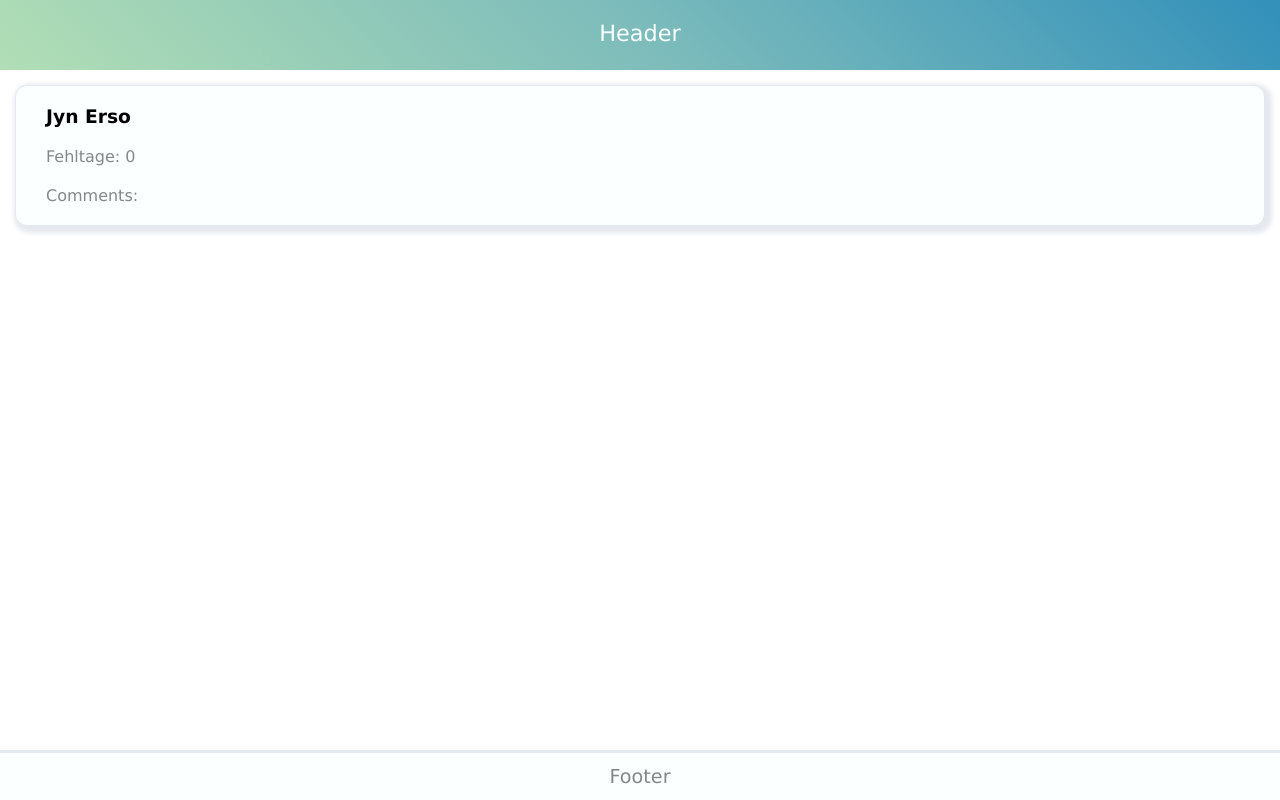
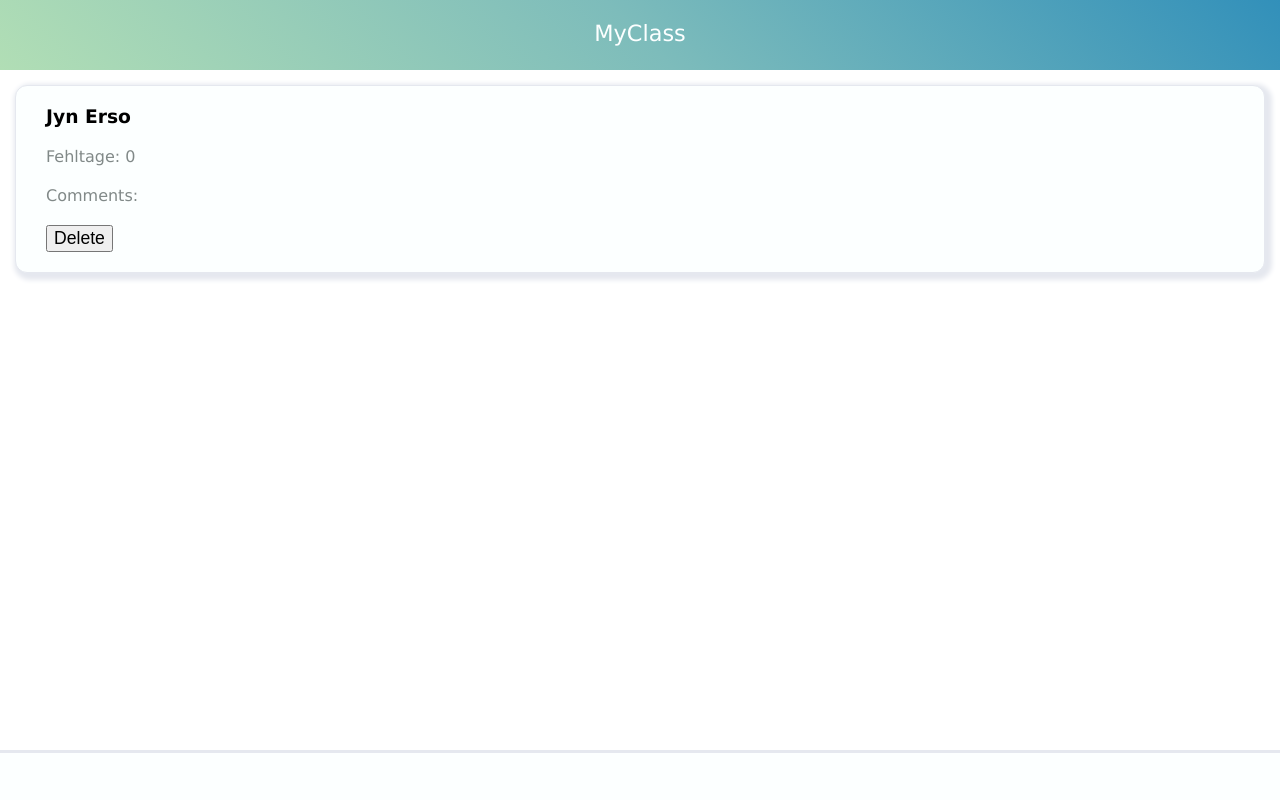
Before and after one commit to rolandlitzba/teacherapp, a React (Create React App) app: page /details/1 in a window 1280 px wide. Built offline with nearby package versions, Linux system fonts and the light colour scheme.

Commit message:
Add Delete

```diff
--- a/src/Footer.js
+++ b/src/Footer.js
@@ -11,5 +11,5 @@ const StyledFooter = styled.footer`
 `;
 
 export default function Footer() {
-  return <StyledFooter>Footer</StyledFooter>;
+  return <StyledFooter />;
 }
--- a/src/Header.js
+++ b/src/Header.js
@@ -10,5 +10,5 @@ const StyledHeader = styled.header`
 `;
 
 export default function Header() {
-  return <StyledHeader>Header</StyledHeader>;
+  return <StyledHeader>MyClass</StyledHeader>;
 }
--- a/src/app/App.js
+++ b/src/app/App.js
@@ -23,8 +23,9 @@ const Main = styled.main`
 
 const StyledAddButton = styled.button`
   position: absolute;
-  right: 20px;
+  right: 30px;
   bottom: 60px;
+  font-size: 1.2em;
 `;
 
 export default function App() {
@@ -41,6 +42,11 @@ export default function App() {
     return card;
   }
 
+  function handleDelete(id) {
+    const index = cards.findIndex(card => card.id === id);
+    setCards([...cards.slice(0, index), ...cards.slice(index + 1)]);
+  }
+
   return (
     <Router>
       <Grid>
@@ -51,7 +57,11 @@ export default function App() {
           <Route
             path="/details/:id"
             render={props => (
-              <DetailCard card={findCard(props.match.params.id)} />
+              <DetailCard
+                card={findCard(props.match.params.id)}
+                onDelete={handleDelete}
+                {...props}
+              />
             )}
           />
           <Route
--- a/src/card/DetailCard.js
+++ b/src/card/DetailCard.js
@@ -22,14 +22,25 @@ const StyledHeading = styled.h3`
   padding: 10px;
 `;
 
-export default function DetailCard({ card }) {
-  const { name, absence, comments } = card;
-  console.log(card);
+const StyledDeleteButton = styled.button`
+  font-size: 1.1em;
+  margin: 10px;
+`;
+
+export default function DetailCard({ card, onDelete, history }) {
+  const { name, absence, comments, id } = card;
+
+  function onDeleteClick() {
+    onDelete(id);
+    history.push('/');
+  }
+
   return (
     <StyledCardDetails>
       <StyledHeading>{name}</StyledHeading>
       <StyledStudentInformation>Fehltage: {absence}</StyledStudentInformation>
       <StyledStudentInformation>Comments: {comments}</StyledStudentInformation>
+      <StyledDeleteButton onClick={onDeleteClick}>Delete</StyledDeleteButton>
     </StyledCardDetails>
   );
 }
```
